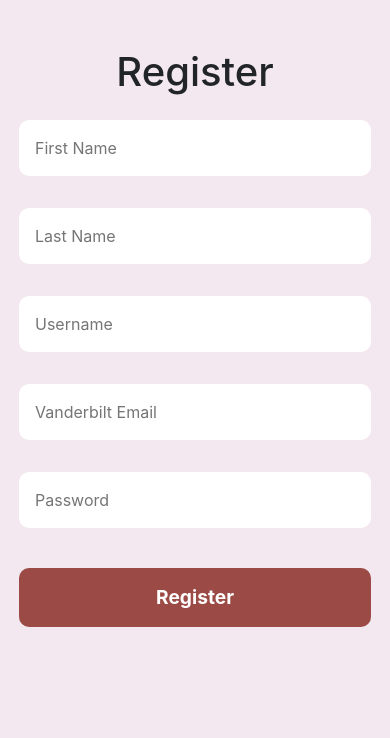
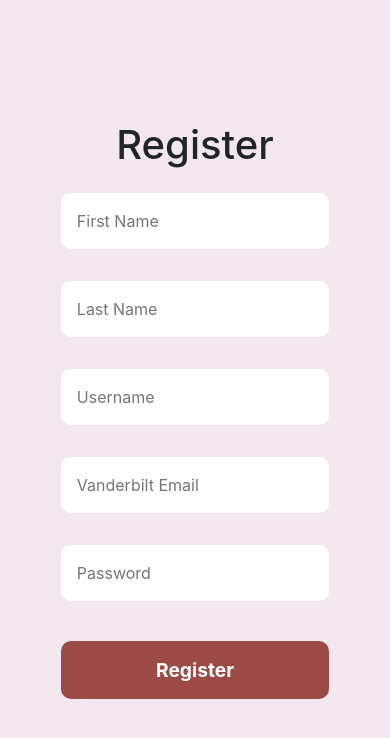
Before and after one commit to lanierjh/VandyFlights, a Next.js app in the folder client/: page /register in a window 390 px wide. Shown: the top 738 px of the page. Built offline with nearby package versions, Linux system fonts and the light colour scheme.

Commit message:
responsive login and register

```diff
--- a/client/src/components/Register.tsx
+++ b/client/src/components/Register.tsx
@@ -12,7 +12,14 @@ export default function Register() {
     });
 
     const [errorMessage, setErrorMessage] = useState('');
+    const centerPage = {
 
+    display: "flex",
+    justifyContent: "center",
+    alignItems: "center",
+    minHeight: "100vh", /* Full viewport height */
+
+    }
     const inputStyles = {
         width: "100%",
         borderRadius: "10px",
@@ -94,9 +101,8 @@ export default function Register() {
     };
 
     return (
-        <div className="row mx-1">
-            <div className="col-md-4"></div>
-            <div className="col-md-4 text-center py-5">
+        <div className="row mx-3 mx-md-1" style = {centerPage}>
+            <div className="col-10 col-sm-8 col-md-4 mx-auto text-center py-5">
                 <div>
                     <h1>Register</h1>
 
```
Also changed, not shown: client/src/components/Login.tsx (+10 -4 lines).
